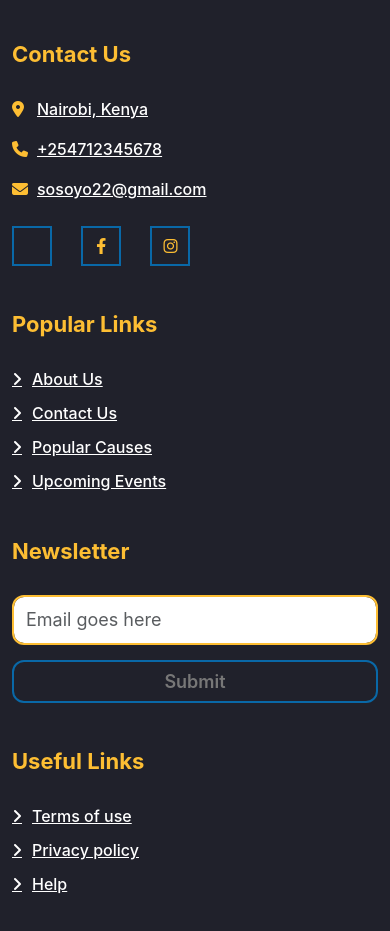
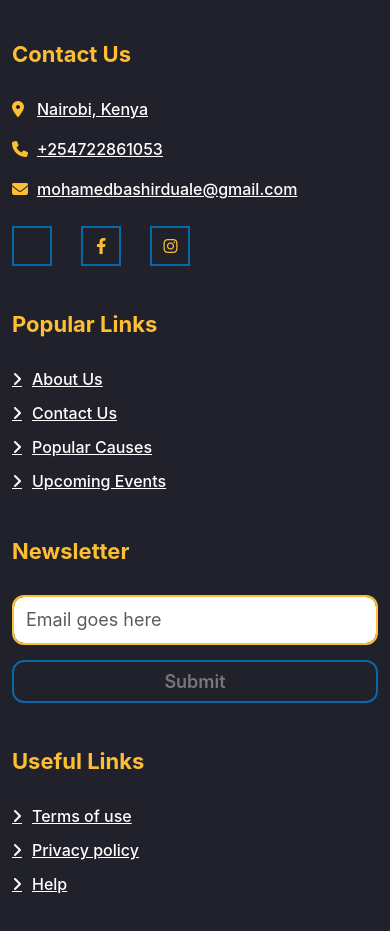
Before and after one commit to Abdirizackmasta/sosoyo2, a React (Create React App) app: page / in a window 390 px wide. Shown: the part 1580-2511 px from the top of the page. Built offline with nearby package versions, Linux system fonts and the light colour scheme; the HTML template or start-up script is replaced by a standard one.

Commit message:
added the organization official email and phone

```diff
--- a/src/components/Footer.jsx
+++ b/src/components/Footer.jsx
@@ -9,8 +9,8 @@ export default function Footer() {
                         <div className="footer-contact">
                             <h2>Contact Us</h2>
                             <a href="https://maps.app.goo.gl/HQg6gMPpAJ445cda6" target="_blank" rel="noopener noreferrer"><p><i className="fa fa-map-marker-alt"></i>Nairobi, Kenya</p></a>
-                            <a href="tel:+254712345678"><p><i className="fa fa-phone"></i>+254712345678</p></a>
-                            <a href="mailto:sosoyo22@gmail.com"><p><i className="fa fa-envelope"></i>sosoyo22@gmail.com</p></a>
+                            <a href="tel:+254722861053"><p><i className="fa fa-phone"></i>+254722861053</p></a>
+                            <a href="mailto:mohamedbashirduale@gmail.com"><p><i className="fa fa-envelope"></i>mohamedbashirduale@gmail.com</p></a>
                             <div className="footer-social">
                                 <a className="btn btn-custom" href="https://twitter.com/Sosoyo2019"><i className="fab fa-x-twitter"></i></a>
                                 <a className="btn btn-custom" href="https://instagram.com/sosoyo19"><i className="fab fa-facebook-f"></i></a>
--- a/src/components/Navbar.jsx
+++ b/src/components/Navbar.jsx
@@ -38,11 +38,11 @@ export default function Navbar() {
                             <div className="top-bar-left">
                                 <div className="text">
                                     <i className="fa fa-phone"></i>
-                                    <a href="tel:+254712345678"><p>+254712345678</p></a>
+                                    <a href="tel:+254722861053"><p>+254722861053</p></a>
                                 </div>
                                 <div className="text">
                                     <i className="fa fa-envelope"></i>
-                                    <a href="mailto:sosoyo22@gmail.com"><p>sosoyo22@gmail.com</p></a>
+                                    <a href="mailto:mohamedbashirduale@gmail.com"><p>mohamedbashirduale@gmail.com</p></a>
                                 </div>
                             </div>
                         </div>
```
